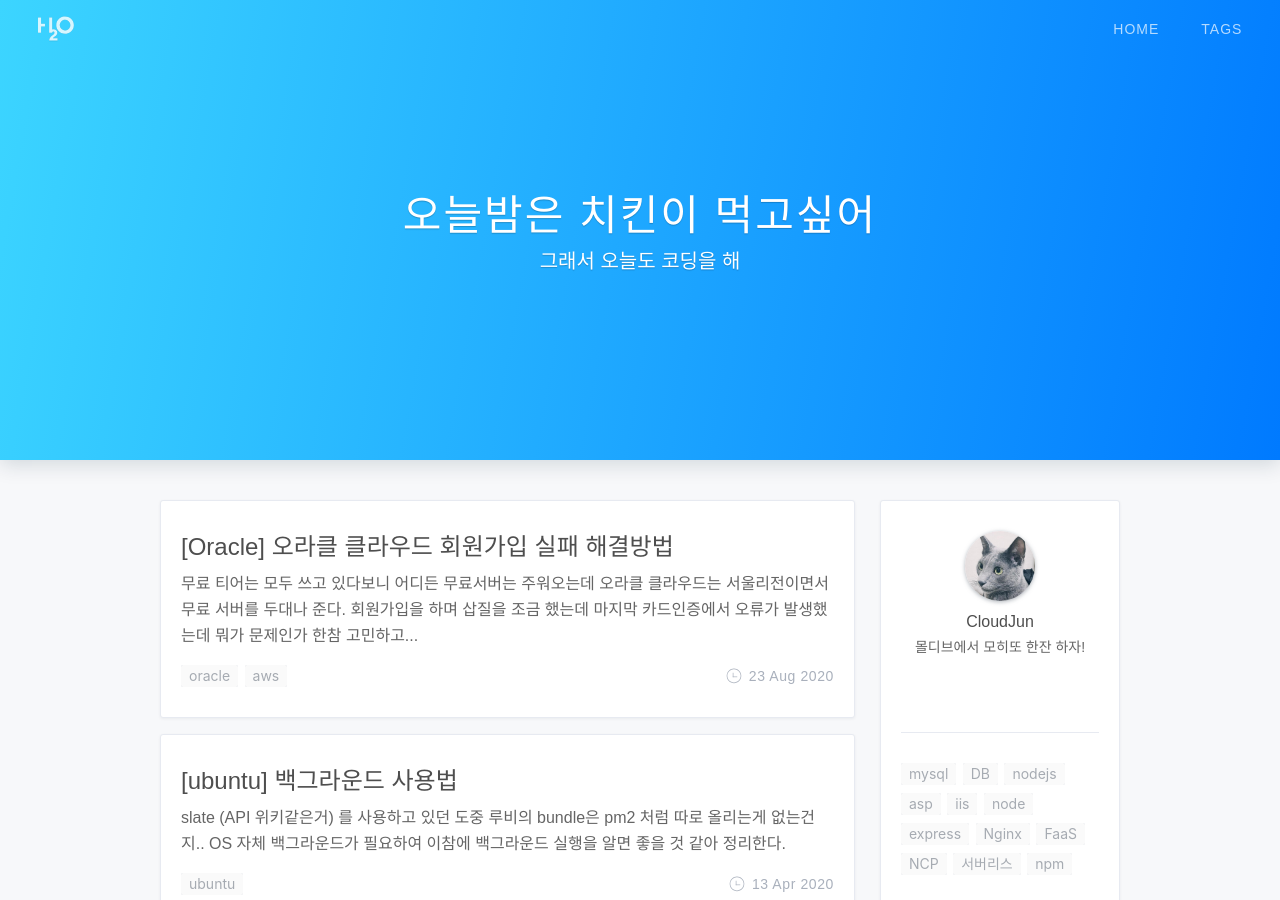
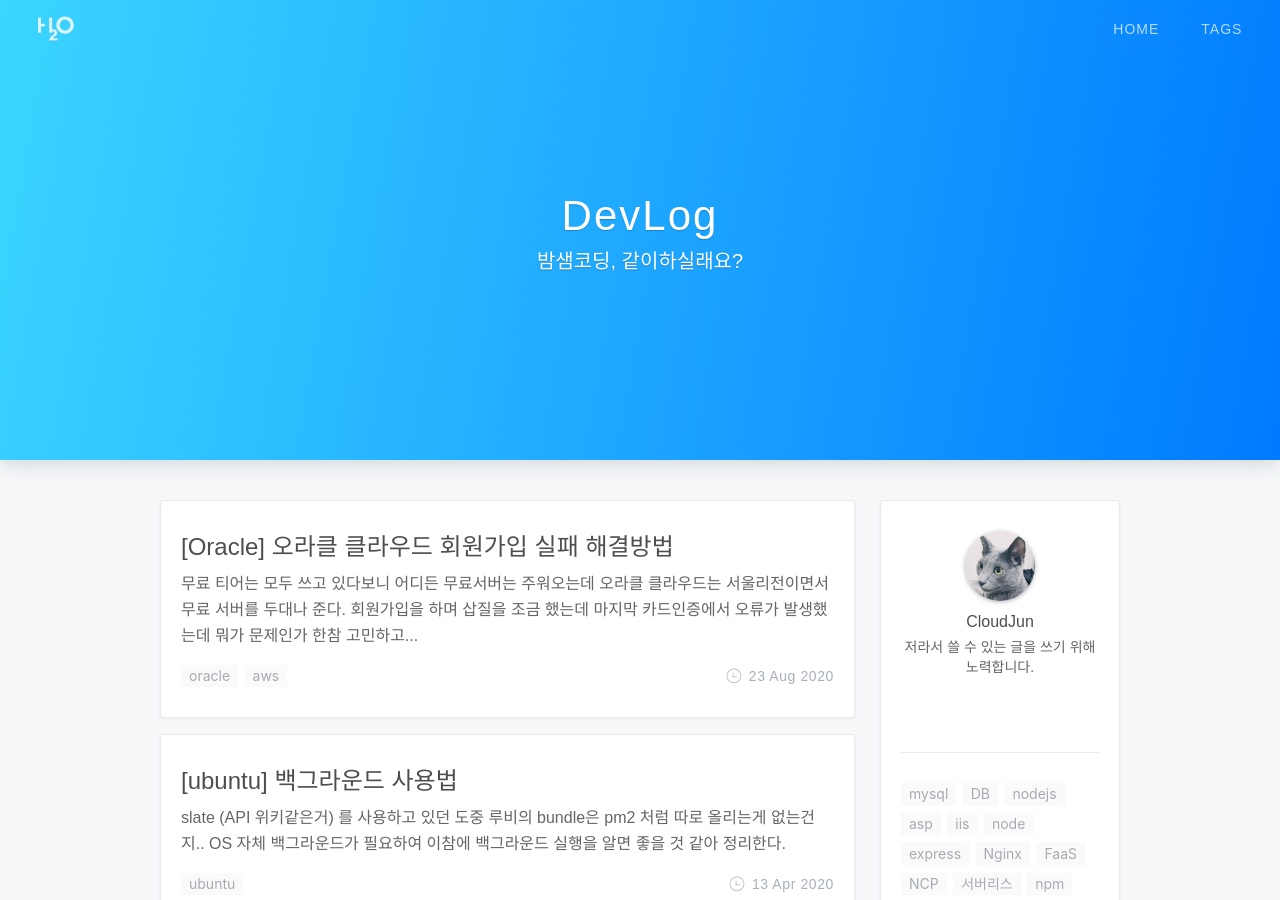
Before and after one commit to sistinafibel/sistinafibel.github.io, a Jekyll site: the page built from index.html, in a window 1280 px wide and 900 px high. Built offline with Jekyll 4.4.1, drawn with Linux system fonts in a browser that asks for light colours; nearby versions of some CDN libraries; some web fonts are replaced; the list of posts is cut into pages by our own code; a style sheet for code colours, icons or effects is not loaded; some of the changed text lies outside the part shown.

Commit message:
블로그 네이밍 변경

```diff
--- a/_config.yml
+++ b/_config.yml
@@ -1,6 +1,6 @@
 # Site settings
-title: '오늘밤은 치킨이 먹고싶어'
-description: '개발 관련 이야기를 담았습니다.'
+title: 'DevLog'
+description: '개발과 세상 사는 이야기를 담았습니다.'
 keyword: 'javascript, vuejs, nodejs'
 url: 'https://sistinafibel.github.io' # your host
 
@@ -17,12 +17,12 @@ nav:
 
 # Footer
 footer:
-  since: 2019
+  since: 2021
 
 # Author
 author: 'CloudJun'
 nickname: 'cloudjun'
-bio: '몰디브에서 모히또 한잔 하자!'
+bio: '저라서 쓸 수 있는 글을 쓰기 위해 노력합니다.'
 avatar: '/assets/img/profile.png'
 
 # Search
--- a/index.html
+++ b/index.html
@@ -1,7 +1,7 @@
 ---
 layout: default
-home-title: 오늘밤은 치킨이 먹고싶어
-description: 그래서 오늘도 코딩을 해
+home-title: DevLog
+description: 밤샘코딩, 같이하실래요?
 ---
 
 {% include header.html %}
```
